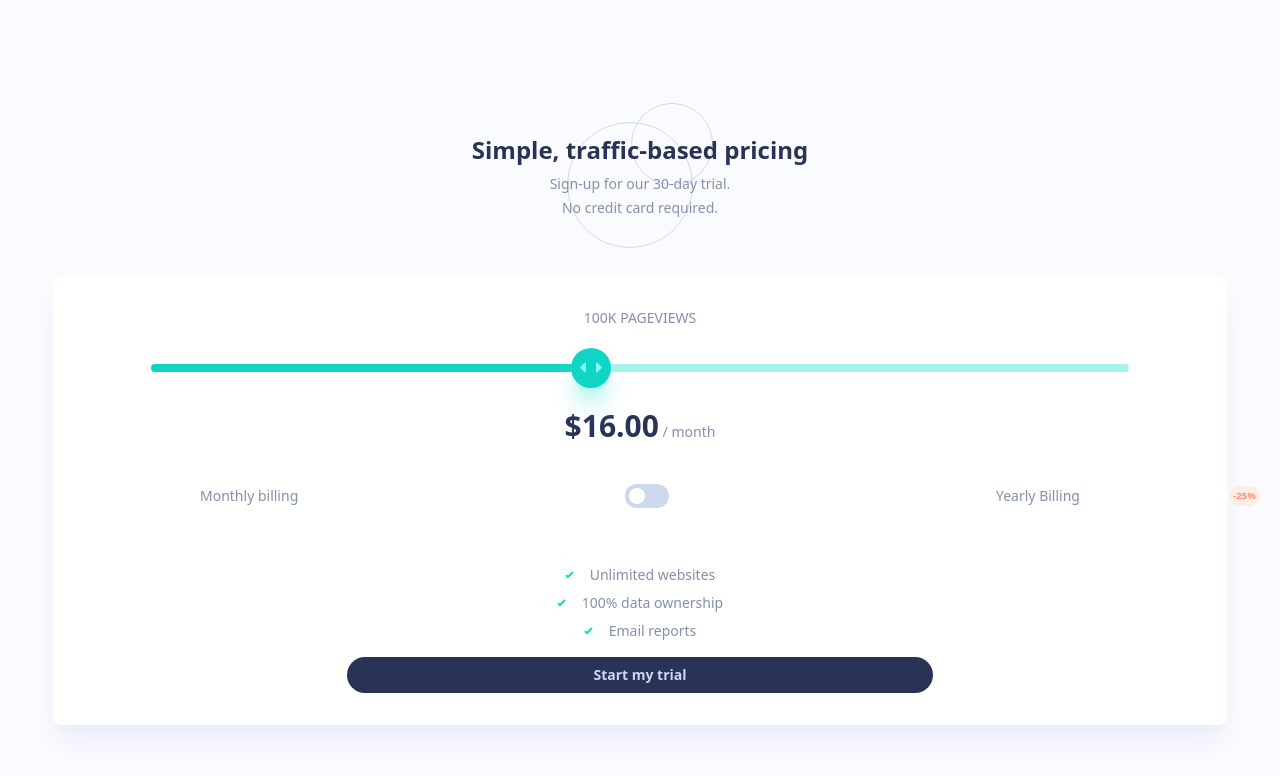
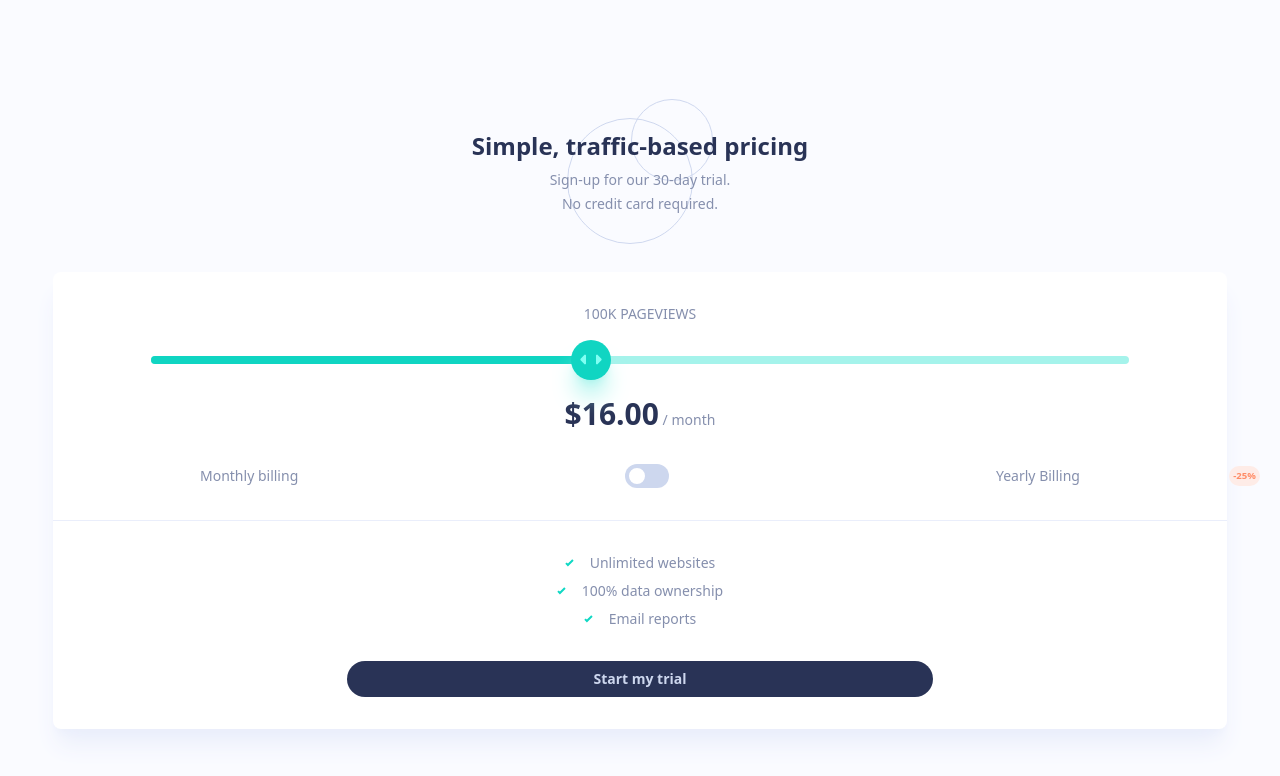
Before and after one commit to CassandraGoose/front-end-challenges, a React (Vite) app in the folder pricing-component/: page / in a window 1280 px wide. Shown: the top 776 px of the page. Built offline with nearby package versions, Linux system fonts and the light colour scheme.

Commit message:
fix vertical spacing inconsistencies

```diff
--- a/pricing-component/src/Pricing/Card.tsx
+++ b/pricing-component/src/Pricing/Card.tsx
@@ -5,7 +5,7 @@ const subscriptionInfoText = ['Unlimited websites', '100% data ownership', 'Emai
 export default function Card() {
 
   return (
-    <div className="flex flex-col justify-center items-center bg-[white] rounded-lg py-8 w-11/12 shadow-xl shadow-light-grayish-blue space-y-4">
+    <div className="flex flex-col justify-center items-center bg-[white] rounded-lg py-8 w-11/12 shadow-xl shadow-light-grayish-blue space-y-8">
       <p className="uppercase">100k pageviews</p>
       <Slider />
       <p>
@@ -14,7 +14,7 @@ export default function Card() {
         </span>{" "}
         / month
       </p>
-      <label className="flex items-center justify-between w-3/4 py-6">
+      <label className="flex items-center justify-between w-3/4">
         <span>Monthly billing</span>
         <input type="checkbox" value="" className="sr-only peer" />
         <div className="relative w-11 h-6 bg-less-light-grayish-blue rounded-full peer peer-focus:ring-4 peer-focus:ring-red-300 dark:peer-focus:ring-red-800 dark:bg-gray-700 peer-checked:after:translate-x-full rtl:peer-checked:after:-translate-x-full after:bg-[white] after:border-2 after:border-less-light-grayish-blue after:content-[''] after:absolute after:top-0.5 after:start-[2px] after:bg-white after:border-gray-300 after:border after:rounded-full after:h-5 after:w-5 after:transition-all dark:border-gray-600 peer-checked:bg-red-600"></div>
@@ -26,7 +26,8 @@ export default function Card() {
         </span>
       </label>
 
-      <hr />
+      <hr className="border-t border-1 border-light-grayish-blue w-full" />
+
       <div className="flex flex-col w-5/6 space-y-2">
         {subscriptionInfoText.map((text) => {
           return (
@@ -34,7 +35,7 @@ export default function Card() {
           );
         })}
       </div>
-      <button className="bg-dark-desaturated-blue rounded-full py-2 w-1/2 font-semibold text-less-light-grayish-blue my-6">
+      <button className="bg-dark-desaturated-blue rounded-full py-2 w-1/2 font-semibold text-less-light-grayish-blue">
         Start my trial
       </button>
     </div>
--- a/pricing-component/src/Pricing/Slider.tsx
+++ b/pricing-component/src/Pricing/Slider.tsx
@@ -5,7 +5,7 @@ export default function Slider() {
   const [sliderWidth, setSliderWidth] = useState(45);
 
   return (
-    <div className="w-full flex justify-center items-center h-12">
+    <div className="w-full flex justify-center items-center">
       <div className="relative bg-primary w-5/6 rounded-full h-2 flex items-center justify-center">
         <div
           className="absolute bg-secondary rounded-full h-2 left-0"
```
